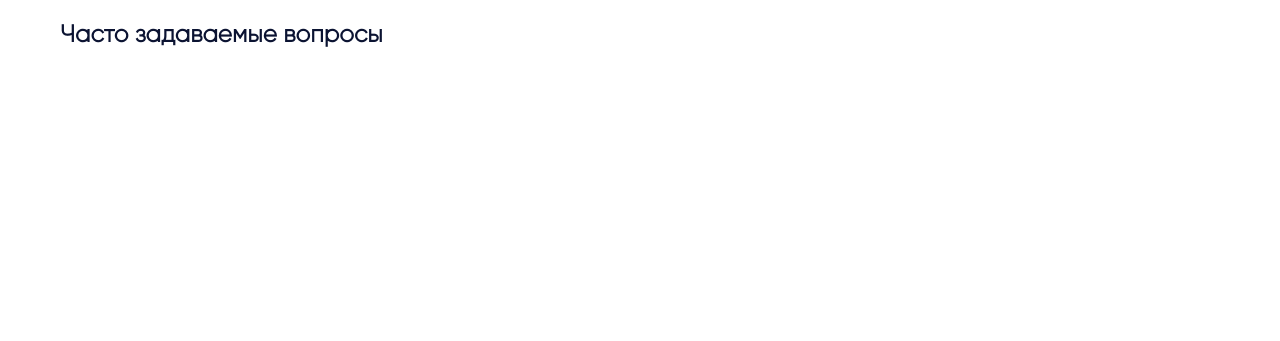
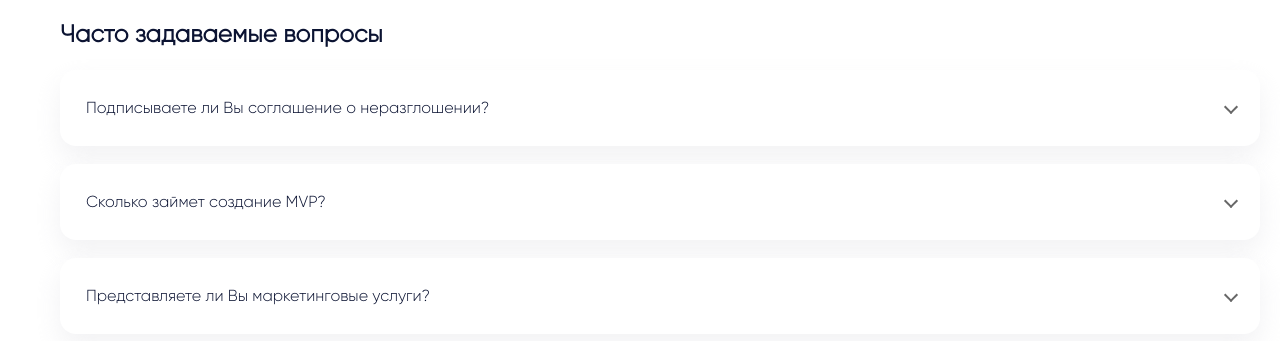
Before and after one commit to Vichislav/frontend_purrweb, a React (Create React App) app: page /Profile in a window 1280 px wide. Shown: the part 611-952 px from the top of the page. Before the commit the page ends 800 px from the top, so only its background shows below. Built offline with nearby package versions, Linux system fonts and the light colour scheme.

Commit message:
new page Profile new item wrap__accordion

```diff
--- a/package.json
+++ b/package.json
@@ -3,12 +3,14 @@
   "version": "0.1.0",
   "private": true,
   "dependencies": {
+    "@reduxjs/toolkit": "^1.9.3",
     "@testing-library/jest-dom": "^5.16.5",
     "@testing-library/react": "^13.4.0",
     "@testing-library/user-event": "^13.5.0",
     "react": "^18.2.0",
     "react-dom": "^18.2.0",
     "react-hook-form": "^7.43.1",
+    "react-redux": "^8.0.5",
     "react-router-dom": "^6.8.1",
     "react-scripts": "5.0.1",
     "web-vitals": "^2.1.4"
--- a/src/Components/OwnDataForm.js
+++ b/src/Components/OwnDataForm.js
@@ -195,7 +195,7 @@ function OwnDataForm() {
             <div className="wrap__own_Container">
                 <p className="wrap__own_Container_Head">Заполните данные о себе</p>
                 <div className="wrap__own_Container_Middle">
-                    <label className="wrap__Container_Middle_Label">
+                    <label className="wrap__own_Container_Middle_Label">
                         Имя
                         <input id={'inputName'} {...register('name',
                             {required: "Error!",
@@ -226,7 +226,7 @@ function OwnDataForm() {
                         {errors?.name && showNameCross()}
                         {!errors?.name && ValidName()}
                     </label>
-                    <label className="wrap__Container_Middle_Label_Password">
+                    <label className="wrap__own_Container_Middle_Label_Password">
                         Фамилия
                         <input id={'inputSecondName'} {...register('secondName',
                             {required: "Error!",
@@ -253,7 +253,7 @@ function OwnDataForm() {
                         {errors?.secondName && showSecondNameCross()}
                         {!errors?.secondName && ValidSecondName()}
                     </label>
-                    <label className="wrap__Container_Middle_Label_Password">
+                    <label className="wrap__own_Container_Middle_Label_Password">
                         Телефон
                         <input id={'inputPhone'} {...register('phone',
                             {required: "Error!",
--- a/src/Pages/Profile.js
+++ b/src/Pages/Profile.js
@@ -90,6 +90,68 @@ function Profile() {
                 <div className="wrap__Accordion_title">
                     Часто задаваемые вопросы
                 </div>
+                <div className="accordion">
+                    <div className="accordion-item">
+                        <input id="accordion-trigger-1" className="accordion-trigger-input" type="checkbox"></input>
+                        <label className="accordion-trigger" htmlFor="accordion-trigger-1">Подписываете ли Вы соглашение о неразглошении?
+                        </label>
+                        <section className="accordion-animation-wrapper">
+                            <div className="accordion-animation">
+                                <div className="accordion-transform-wrapper">
+                                    <div className="accordion-content">
+                                        <p>Подписываю все, чего требует производственная необходимость.
+                                            Исключения составляют только кредиты и прочие сомнительные бумаги.</p>
+                                    </div>
+                                </div>
+                            </div>
+                        </section>
+                    </div>
+
+                    <div className="accordion-item">
+                        <input id="accordion-trigger-2" className="accordion-trigger-input" type="checkbox"></input>
+                        <label className="accordion-trigger" htmlFor="accordion-trigger-2">Сколько займет создание MVP?
+                        </label>
+                        <section className="accordion-animation-wrapper">
+                            <div className="accordion-animation">
+                                <div className="accordion-transform-wrapper">
+                                    <div className="accordion-content">
+                                        <p>Чтобы создать надежный продукт, вам необходимо создать его прототип, спроектировать,
+                                            разработать и протестировать. На прохождение всех этих этапов у вас уйдет около
+                                            3 месяцев.</p>
+                                    </div>
+                                </div>
+                            </div>
+                        </section>
+                    </div>
+                    <div className="accordion-item">
+                        <input id="accordion-trigger-3" className="accordion-trigger-input" type="checkbox"></input>
+                        <label className="accordion-trigger" htmlFor="accordion-trigger-3">Представляете ли Вы маркетинговые услуги?
+                        </label>
+                        <section className="accordion-animation-wrapper">
+                            <div className="accordion-animation">
+                                <div className="accordion-transform-wrapper">
+                                    <div className="accordion-content">
+                                        <p>Маркетинговые услуги для меня тайна. Но креатив я люблю.</p>
+                                    </div>
+                                </div>
+                            </div>
+                        </section>
+                    </div>
+                    <div className="accordion-item">
+                        <input id="accordion-trigger-4" className="accordion-trigger-input" type="checkbox"></input>
+                        <label className="accordion-trigger" htmlFor="accordion-trigger-4">Различается ли MVP от прототипов?
+                        </label>
+                        <section className="accordion-animation-wrapper">
+                            <div className="accordion-animation">
+                                <div className="accordion-transform-wrapper">
+                                    <div className="accordion-content">
+                                        <p>Если погуглить пол часика, у всего можно найти отличия</p>
+                                    </div>
+                                </div>
+                            </div>
+                        </section>
+                    </div>
+                </div>
             </div>
         </div>
     );
--- a/src/css/OwnDataForm.css
+++ b/src/css/OwnDataForm.css
@@ -76,7 +76,7 @@
 .wrap__own_Container_Middle {
     margin-top: 48px; /*вместо gap*/
     width: 280px;
-    height: 260px;
+    height: 281px;
 }
 .wrap__own_Container_Bottom {
     margin-top: 36px;
@@ -89,3 +89,23 @@
     color: #F46666;
     margin-top: 4px;
 }
+
+.wrap__own_Container_Middle_Label, .wrap__own_Container_Middle_Label_Password {
+    position: relative;
+    z-index: 0;
+    width: 100%;
+    height: auto;
+    display: flex;
+    flex-direction: column;
+    font-family: 'GilroyLight';
+    font-style: normal;
+    font-weight: 400;
+    font-size: 12px;
+    line-height: 16px;
+    color: #0B1332;
+    margin: 0 0 0 0;
+}
+
+.wrap__own_Container_Middle_Label_Password {
+    margin-top: 13px;
+}
--- a/src/css/Profile.css
+++ b/src/css/Profile.css
@@ -226,3 +226,157 @@
     line-height: 32px;
     color: #0B1332;
 }
+
+/* The accordion functionality */
+:root {
+    --transitionLength: 0.4s;
+    --transitionTiming: ease;
+}
+
+.accordion-animation-wrapper {
+    display: grid;
+    grid-template-rows: 0fr;
+    overflow: hidden;
+    transition: grid-template-rows var(--transitionLength) var(--transitionTiming);
+}
+
+.accordion-trigger-input:checked ~ .accordion-animation-wrapper {
+    grid-template-rows: 1fr;
+}
+
+.accordion-animation {
+    min-height: 0;
+}
+
+.accordion-transform-wrapper {
+    transform: translateY(-100%);
+    visibility: hidden;
+    transition: transform var(--transitionLength) var(--transitionTiming), visibility 0s var(--transitionLength) var(--transitionTiming);
+}
+
+.accordion-trigger-input:checked ~ .accordion-animation-wrapper .accordion-transform-wrapper {
+    transform: translateY(0);
+    visibility: visible;
+    transition: transform var(--transitionLength) var(--transitionTiming), visibility 0s linear;
+}
+
+/* Margins inside the container will throw animation height calculations off, better use paddings */
+.accordion-content * {
+    margin: 0;
+    padding-left: 10px;
+}
+
+
+/* The styles */
+
+/*body {
+    margin: 0;
+    padding: 16px 0;
+    background: #e3e5e7;
+    font-family: sans-serif;
+    color: #333;
+}*/
+
+.accordion {
+    min-width: 320px;
+    width: 1200px;
+    margin-left: 0px;
+    background: white;
+}
+
+.accordion-item {
+   /* border-top: 2px solid #676767;
+    border-bottom: 2px solid #676767;*/
+
+    /*height: 72px;*/
+    background: #FFFFFF;
+    box-shadow: 0px 12px 26px rgba(232, 233, 236, 0.57);
+    border-radius: 16px;
+    margin-top: 20px;
+    margin-bottom: -2px;
+    overflow: hidden;
+}
+
+.accordion-trigger-input {
+    clip: rect(0 0 0 0);
+    clip-path: inset(50%);
+    height: 1px;
+    overflow: hidden;
+    position: absolute;
+    white-space: nowrap;
+    width: 1px;
+}
+
+
+.accordion-trigger {
+    display: block;
+    position: relative;
+    padding: 26px;
+    transition: box-shadow var(--transitionLength) var(--transitionTiming);
+    z-index: 1;
+    cursor: pointer;
+
+    font-family: 'GilroyLight';
+    font-style: normal;
+    font-weight: 500;
+    font-size: 16px;
+    line-height: 24px;
+    color: #0B1332;
+}
+
+
+.accordion-trigger-input:focus-visible ~ .accordion-trigger {
+    outline: 2px solid;
+    outline-offset: -2px;
+}
+
+.accordion-trigger::after {
+    display: block;
+    position: absolute;
+    right: 24px;
+    top: 32px;
+    content: '';
+    width: 8px;
+    height: 8px;
+    border: 2px solid #676767;
+    border-bottom: transparent;
+    border-left: transparent;
+    transform: rotate(135deg);
+    transition: transform var(--transitionLength) var(--transitionTiming);
+}
+
+.accordion-trigger-input:checked ~ .accordion-trigger::after {
+    transform: rotate(135deg) rotateX(180deg) rotateY(180deg) translateY(4px) translateX(-4px);
+}
+
+.accordion-trigger-input:checked ~ .accordion-trigger {
+    box-shadow: 0 1px 2px rgba(0,0,0,0.1);
+    transition: box-shadow calc(var(--transitionLength) / 4) var(--transitionTiming);
+}
+
+.accordion-content {
+    padding: 16px;
+    background: white;
+    font-family: 'GilroyLight';
+    font-style: normal;
+    font-weight: 400;
+    font-size: 14px;
+    line-height: 20px;
+    color: #0B1332;
+}
+
+.accordion-content h2 {
+    padding-bottom: 0.75em;
+}
+
+.accordion-content p {
+    padding-bottom: 1.5em;
+}
+
+.accordion-content p:last-of-type {
+    padding-bottom: 0;
+}
+
+.accordion-content img {
+    max-width: 100%;
+}
```
Also changed, not shown: 1 other file (tests, documents, lock files or other folders).
